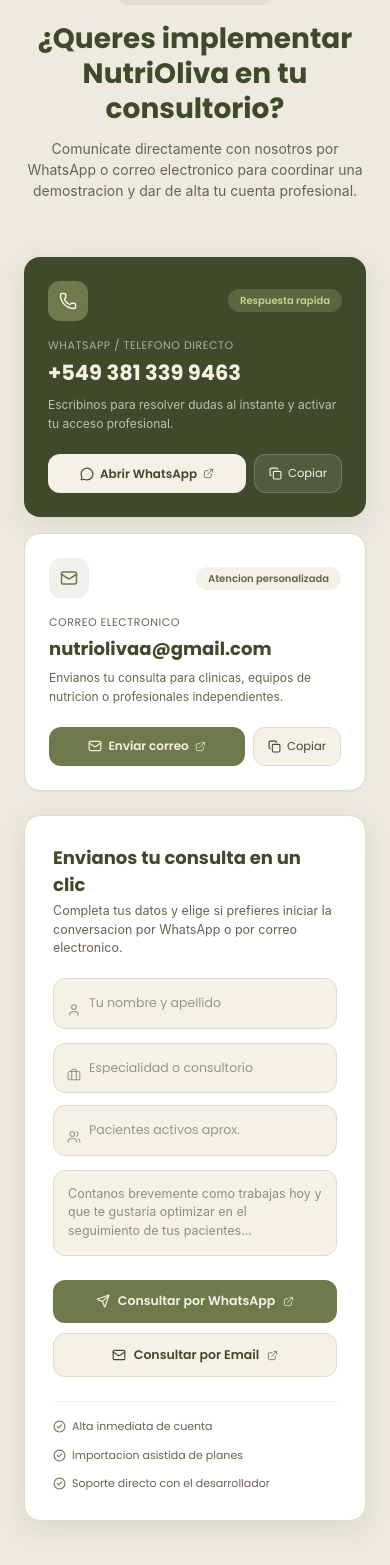
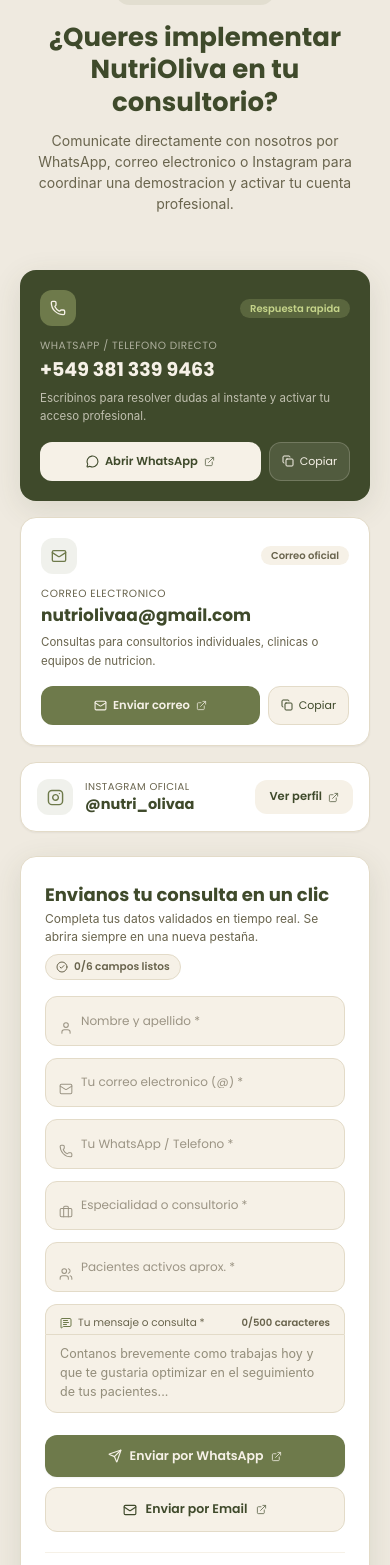
Before and after one commit to LautaroLeall/NutriOliva-Front, a React (Vite) app: page / in a window 390 px wide. Shown: the part 8763-10328 px from the top of the page. Built offline with nearby package versions, Linux system fonts and the light colour scheme; no server answers.

Commit message:
feat(landing-contacto): integrar tarjeta de Instagram @nutri_olivaa y conectar ContactFormCard

```diff
--- a/src/pages/landing/LandingPricing.jsx
+++ b/src/pages/landing/LandingPricing.jsx
@@ -1,4 +1,4 @@
-// LandingPricing.jsx — Seccion de Contacto Directo y Alta Profesional (reemplaza 100% a precios)
+// LandingPricing.jsx — Seccion de Contacto Directo y Alta Profesional (WhatsApp, Email e Instagram)
 
 import { useRef, useState } from "react";
 import { motion, useInView } from "framer-motion";
@@ -8,89 +8,48 @@ import {
   MessageCircle,
   Copy,
   Check,
-  Send,
-  User,
-  Users,
-  Briefcase,
-  CheckCircle2,
   ExternalLink,
 } from "lucide-react";
 import {
   ADMIN_EMAIL,
+  ADMIN_INSTAGRAM_HANDLE,
+  ADMIN_INSTAGRAM_URL,
   ADMIN_TELEFONO_DISPLAY,
   ADMIN_WHATSAPP,
-  buildEmailUrl,
   buildWhatsAppUrl,
-  openInNewTab,
+  getEmailLinkProps,
 } from "@/utils/contactLinks";
+import ContactFormCard from "./ContactFormCard";
 
-export const WHATSAPP_VENTAS = ADMIN_WHATSAPP; // "5493813399463"
-export const EMAIL_VENTAS = ADMIN_EMAIL; // "lautaroleal4@gmail.com"
+export const WHATSAPP_VENTAS = ADMIN_WHATSAPP;
+export const EMAIL_VENTAS = ADMIN_EMAIL;
 
-function ContactFloatingField({
-  label,
-  name,
-  value,
-  onChange,
-  icon: Icon,
-  type = "text",
-}) {
-  const [focused, setFocused] = useState(false);
-  const lifted = focused || (value && value.toString().length > 0);
-
+function InstagramIcon({ size = 18, className = "" }) {
   return (
-    <div className="relative">
-      <motion.div
-        animate={{
-          color: focused ? "#6E7A4B" : "#9B9484",
-          scale: focused ? 1.08 : 1,
-        }}
-        transition={{ duration: 0.15 }}
-        className="absolute left-3.5 top-1/2 -translate-y-1/2 pointer-events-none z-10"
-      >
-        <Icon size={14} strokeWidth={1.75} />
-      </motion.div>
-
-      <input
-        type={type}
-        name={name}
-        value={value}
-        onChange={onChange}
-        onFocus={() => setFocused(true)}
-        onBlur={() => setFocused(false)}
-        placeholder=""
-        className="w-full pl-9 pr-3.5 pt-[22px] pb-[7px] rounded-xl border border-cream-darker
-                  bg-[#F6F1E7] text-[13px] font-body text-olive-dark
-                    focus:outline-none focus:ring-2 focus:ring-olive/30 focus:border-olive/60 transition-all"
-      />
-
-      <motion.label
-        animate={{
-          top: lifted ? "6px" : "50%",
-          y: lifted ? "0%" : "-50%",
-          fontSize: lifted ? "9.5px" : "12.5px",
-          color: focused ? "#6E7A4B" : "#9B9484",
-        }}
-        transition={{ duration: 0.15, ease: "easeOut" }}
-        className="absolute left-9 right-3 font-display pointer-events-none leading-none truncate"
-      >
-        {label}
-      </motion.label>
-    </div>
+    <svg
+      xmlns="http://www.w3.org/2000/svg"
+      width={size}
+      height={size}
+      viewBox="0 0 24 24"
+      fill="none"
+      stroke="currentColor"
+      strokeWidth="2"
+      strokeLinecap="round"
+      strokeLinejoin="round"
+      className={className}
+      aria-hidden="true"
+    >
+      <rect width="20" height="20" x="2" y="2" rx="5" ry="5" />
+      <path d="M16 11.37A4 4 0 1 1 12.63 8 4 4 0 0 1 16 11.37z" />
+      <line x1="17.5" x2="17.51" y1="6.5" y2="6.5" />
+    </svg>
   );
 }
 
 export default function LandingPricing() {
   const ref = useRef(null);
   const inView = useInView(ref, { once: true, margin: "-60px" });
-
   const [copiedField, setCopiedField] = useState(null);
-  const [form, setForm] = useState({
-    nombre: "",
-    consultorio: "",
-    pacientes: "",
-    mensaje: "",
-  });
 
   function handleCopy(text, key) {
     navigator.clipboard?.writeText(text);
@@ -98,44 +57,14 @@ export default function LandingPricing() {
     setTimeout(() => setCopiedField(null), 2000);
   }
 
-  function handleChange(e) {
-    const { name, value } = e.target;
-    setForm((prev) => ({ ...prev, [name]: value }));
-  }
-
-  function construirTextoConsulta() {
-    const partes = [
-      "Hola Lautaro, me contacto desde el sitio web de NutriOliva.",
-      form.nombre.trim() ? `Nombre: ${form.nombre.trim()}` : null,
-      form.consultorio.trim()
-        ? `Especialidad / Consultorio: ${form.consultorio.trim()}`
-        : null,
-      form.pacientes.trim()
-        ? `Pacientes aprox.: ${form.pacientes.trim()}`
-        : null,
-      form.mensaje.trim()
-        ? `Consulta: ${form.mensaje.trim()}`
-        : "Me gustaria recibir informacion para implementar NutriOliva con mis pacientes.",
-    ].filter(Boolean);
-    return partes.join("\n");
-  }
-
-  function handleEnviarWhatsApp(e) {
-    e.preventDefault();
-    const url = buildWhatsAppUrl(WHATSAPP_VENTAS, construirTextoConsulta());
-    openInNewTab(url);
-  }
-
-  function handleEnviarEmail() {
-    const subject = `Consulta NutriOliva${form.nombre.trim() ? " — " + form.nombre.trim() : ""
-      }`;
-    const body = construirTextoConsulta();
-    const url = buildEmailUrl(EMAIL_VENTAS, subject, body);
-    openInNewTab(url);
-  }
+  const emailLinkProps = getEmailLinkProps(
+    ADMIN_EMAIL,
+    "Consulta sobre NutriOliva",
+    "Hola equipo de NutriOliva, me gustaria recibir informacion sobre la plataforma para mi consultorio."
+  );
 
   return (
-    <section id="contacto" ref={ref} className="py-24 px-6 bg-[#EFEAE0]">
+    <section id="contacto" ref={ref} className="py-24 px-5 sm:px-6 bg-[#EFEAE0]">
       <div className="max-w-5xl mx-auto">
         {/* Encabezado */}
         <motion.div
@@ -150,60 +79,60 @@ export default function LandingPricing() {
           >
             Contacto directo
           </span>
-          <h2 className="font-display font-bold text-olive-dark text-[28px] leading-tight">
+          <h2 className="font-display font-bold text-olive-dark text-[26px] sm:text-[28px] leading-tight">
             ¿Queres implementar NutriOliva en tu consultorio?
           </h2>
           <p className="text-muted text-[14px] mt-3 max-w-lg mx-auto">
-            Comunicate directamente con nosotros por WhatsApp o correo
-            electronico para coordinar una demostracion y dar de alta tu cuenta
-            profesional.
+            Comunicate directamente con nosotros por WhatsApp, correo
+            electronico o Instagram para coordinar una demostracion y activar tu
+            cuenta profesional.
           </p>
         </motion.div>
 
         <div className="grid grid-cols-1 lg:grid-cols-12 gap-6 items-stretch">
-          {/* Columna izquierda: Canales directos (WhatsApp y Email) */}
+          {/* Columna izquierda: Canales directos (WhatsApp, Email e Instagram) */}
           <div className="lg:col-span-5 flex flex-col justify-between gap-4">
             {/* Tarjeta WhatsApp */}
             <motion.div
               initial={{ opacity: 0, x: -24 }}
               animate={inView ? { opacity: 1, x: 0 } : {}}
               transition={{ duration: 0.55, delay: 0.1 }}
-              whileHover={{ y: -4 }}
-              className="bg-olive-dark text-cream rounded-2xl p-6 shadow-card flex flex-col justify-between"
+              whileHover={{ y: -3 }}
+              className="bg-olive-dark text-cream rounded-2xl p-5 shadow-card flex flex-col justify-between"
             >
               <div>
-                <div className="flex items-center justify-between mb-4">
-                  <span className="w-10 h-10 rounded-xl bg-olive flex items-center justify-center">
-                    <Phone size={18} className="text-cream" />
+                <div className="flex items-center justify-between mb-3">
+                  <span className="w-9 h-9 rounded-xl bg-olive flex items-center justify-center">
+                    <Phone size={16} className="text-cream" />
                   </span>
-                  <span className="px-3 py-1 rounded-full bg-[#C5D48A]/20 text-[#C5D48A] font-display text-[10px] font-semibold">
+                  <span className="px-2.5 py-0.5 rounded-full bg-[#C5D48A]/20 text-[#C5D48A] font-display text-[10px] font-semibold">
                     Respuesta rapida
                   </span>
                 </div>
 
-                <div className="font-display text-[11px] uppercase tracking-wider text-cream/60">
+                <div className="font-display text-[10.5px] uppercase tracking-wider text-cream/60">
                   WhatsApp / Telefono directo
                 </div>
-                <div className="font-display text-[21px] font-bold text-cream mt-1">
+                <div className="font-display text-[19px] font-bold text-cream mt-0.5">
                   {ADMIN_TELEFONO_DISPLAY}
                 </div>
-                <p className="text-[12px] text-cream/70 mt-1.5 leading-relaxed">
+                <p className="text-[11.5px] text-cream/70 mt-1 leading-relaxed">
                   Escribinos para resolver dudas al instante y activar tu acceso
                   profesional.
                 </p>
               </div>
 
-              <div className="flex gap-2 mt-5">
+              <div className="flex gap-2 mt-4">
                 <a
                   href={buildWhatsAppUrl(
                     ADMIN_WHATSAPP,
-                    "Hola Lautaro, quiero consultar por NutriOliva para mi consultorio."
+                    "Hola! Quiero consultar por NutriOliva para mi consultorio."
                   )}
                   target="_blank"
                   rel="noopener noreferrer"
-                  className="flex-1 py-2.5 px-4 rounded-xl bg-cream text-olive-dark font-display font-semibold text-[12px] flex items-center justify-center gap-1.5 hover:bg-cream-dark transition-colors"
+                  className="flex-1 py-2.5 px-3.5 rounded-xl bg-cream text-olive-dark font-display font-semibold text-[11.5px] flex items-center justify-center gap-1.5 hover:bg-cream-dark transition-colors"
                 >
-                  <MessageCircle size={14} />
+                  <MessageCircle size={13} />
                   <span>Abrir WhatsApp</span>
                   <ExternalLink size={11} className="opacity-75" />
                 </a>
@@ -211,15 +140,15 @@ export default function LandingPricing() {
                 <button
                   type="button"
                   onClick={() => handleCopy(ADMIN_TELEFONO_DISPLAY, "phone")}
-                  className="px-3.5 py-2.5 rounded-xl bg-cream/10 border border-cream/20 text-cream font-display text-[11.5px] flex items-center gap-1.5 hover:bg-cream/20 transition-colors cursor-pointer"
+                  className="px-3 py-2.5 rounded-xl bg-cream/10 border border-cream/20 text-cream font-display text-[11px] flex items-center gap-1.5 hover:bg-cream/20 transition-colors cursor-pointer"
                 >
                   {copiedField === "phone" ? (
                     <>
-                      <Check size={13} className="text-[#C5D48A]" /> Copiado
+                      <Check size={12} className="text-[#C5D48A]" /> Copiado
                     </>
                   ) : (
                     <>
-                      <Copy size={13} /> Copiar
+                      <Copy size={12} /> Copiar
                     </>
                   )}
                 </button>
@@ -230,44 +159,38 @@ export default function LandingPricing() {
             <motion.div
               initial={{ opacity: 0, x: -24 }}
               animate={inView ? { opacity: 1, x: 0 } : {}}
-              transition={{ duration: 0.55, delay: 0.2 }}
-              whileHover={{ y: -4 }}
-              className="bg-white border border-cream-darker text-olive-dark rounded-2xl p-6 shadow-sm flex flex-col justify-between"
+              transition={{ duration: 0.55, delay: 0.18 }}
+              whileHover={{ y: -3 }}
+              className="bg-white border border-cream-darker text-olive-dark rounded-2xl p-5 shadow-sm flex flex-col justify-between"
             >
               <div>
-                <div className="flex items-center justify-between mb-4">
-                  <span className="w-10 h-10 rounded-xl bg-olive/10 flex items-center justify-center">
-                    <Mail size={18} className="text-olive" />
+                <div className="flex items-center justify-between mb-3">
+                  <span className="w-9 h-9 rounded-xl bg-olive/10 flex items-center justify-center">
+                    <Mail size={16} className="text-olive" />
                   </span>
-                  <span className="px-3 py-1 rounded-full bg-cream text-muted font-display text-[10px] font-semibold">
-                    Atencion personalizada
+                  <span className="px-2.5 py-0.5 rounded-full bg-cream text-muted font-display text-[10px] font-semibold">
+                    Correo oficial
                   </span>
                 </div>
 
-                <div className="font-display text-[11px] uppercase tracking-wider text-muted">
+                <div className="font-display text-[10.5px] uppercase tracking-wider text-muted">
                   Correo electronico
                 </div>
-                <div className="font-display text-[18px] font-bold text-olive-dark mt-1 break-all">
+                <div className="font-display text-[17px] font-bold text-olive-dark mt-0.5 break-all">
                   {ADMIN_EMAIL}
                 </div>
-                <p className="text-[12px] text-muted mt-1.5 leading-relaxed">
-                  Envianos tu consulta para clinicas, equipos de nutricion o
-                  profesionales independientes.
+                <p className="text-[11.5px] text-muted mt-1 leading-relaxed">
+                  Consultas para consultorios individuales, clinicas o equipos
+                  de nutricion.
                 </p>
               </div>
 
-              <div className="flex gap-2 mt-5">
+              <div className="flex gap-2 mt-4">
                 <a
-                  href={buildEmailUrl(
-                    ADMIN_EMAIL,
-                    "Consulta sobre NutriOliva",
-                    "Hola Lautaro, me gustaria recibir informacion sobre NutriOliva para mi consultorio."
-                  )}
-                  target="_blank"
-                  rel="noopener noreferrer"
-                  className="flex-1 py-2.5 px-4 rounded-xl bg-olive text-cream font-display font-semibold text-[12px] flex items-center justify-center gap-1.5 hover:bg-olive-deep transition-colors"
+                  {...emailLinkProps}
+                  className="flex-1 py-2.5 px-3.5 rounded-xl bg-olive text-cream font-display font-semibold text-[11.5px] flex items-center justify-center gap-1.5 hover:bg-olive-deep transition-colors"
                 >
-                  <Mail size={14} />
+                  <Mail size={13} />
                   <span>Enviar correo</span>
                   <ExternalLink size={11} className="opacity-80" />
                 </a>
@@ -275,123 +198,57 @@ export default function LandingPricing() {
                 <button
                   type="button"
                   onClick={() => handleCopy(ADMIN_EMAIL, "email")}
-                  className="px-3.5 py-2.5 rounded-xl bg-cream border border-cream-darker text-olive-dark font-display text-[11.5px] flex items-center gap-1.5 hover:bg-cream-darker transition-colors cursor-pointer"
+                  className="px-3 py-2.5 rounded-xl bg-cream border border-cream-darker text-olive-dark font-display text-[11px] flex items-center gap-1.5 hover:bg-cream-darker transition-colors cursor-pointer"
                 >
                   {copiedField === "email" ? (
                     <>
-                      <Check size={13} className="text-olive" /> Copiado
+                      <Check size={12} className="text-olive" /> Copiado
                     </>
                   ) : (
                     <>
-                      <Copy size={13} /> Copiar
+                      <Copy size={12} /> Copiar
                     </>
                   )}
                 </button>
               </div>
             </motion.div>
+
+            {/* Tarjeta Instagram Oficial */}
+            <motion.div
+              initial={{ opacity: 0, x: -24 }}
+              animate={inView ? { opacity: 1, x: 0 } : {}}
+              transition={{ duration: 0.55, delay: 0.25 }}
+              whileHover={{ y: -3 }}
+              className="bg-white border border-cream-darker text-olive-dark rounded-2xl p-4 shadow-sm flex items-center justify-between gap-3"
+            >
+              <div className="flex items-center gap-3 min-w-0">
+                <span className="w-9 h-9 rounded-xl bg-olive/10 text-olive flex items-center justify-center flex-shrink-0">
+                  <InstagramIcon size={17} />
+                </span>
+                <div className="min-w-0">
+                  <div className="font-display text-[10px] uppercase tracking-wider text-muted">
+                    Instagram oficial
+                  </div>
+                  <div className="font-display text-[14.5px] font-bold text-olive-dark truncate">
+                    {ADMIN_INSTAGRAM_HANDLE}
+                  </div>
+                </div>
+              </div>
+
+              <a
+                href={ADMIN_INSTAGRAM_URL}
+                target="_blank"
+                rel="noopener noreferrer"
+                className="py-2 px-3.5 rounded-xl bg-cream hover:bg-olive hover:text-cream text-olive-dark font-display font-semibold text-[11.5px] flex items-center gap-1.5 transition-colors flex-shrink-0"
+              >
+                <span>Ver perfil</span>
+                <ExternalLink size={11} className="opacity-75" />
+              </a>
+            </motion.div>
           </div>
 
-          {/* Columna derecha: Formulario directo para armar el mensaje */}
-          <motion.div
-            initial={{ opacity: 0, x: 24 }}
-            animate={inView ? { opacity: 1, x: 0 } : {}}
-            transition={{ duration: 0.6, delay: 0.25 }}
-            className="lg:col-span-7 bg-white border border-cream-darker rounded-2xl p-7 shadow-card flex flex-col justify-between"
-          >
-            <div>
-              <div className="mb-5">
-                <h3 className="font-display font-bold text-olive-dark text-[18px]">
-                  Envianos tu consulta en un clic
-                </h3>
-                <p className="text-muted text-[12.5px] mt-1">
-                  Completa tus datos y elige si prefieres iniciar la
-                  conversacion por WhatsApp o por correo electronico.
-                </p>
-              </div>
-
-              <form onSubmit={handleEnviarWhatsApp} className="space-y-3.5">
-                <ContactFloatingField
-                  label="Tu nombre y apellido"
-                  name="nombre"
-                  icon={User}
-                  value={form.nombre}
-                  onChange={handleChange}
-                />
-
-                <div className="grid grid-cols-1 sm:grid-cols-2 gap-3">
-                  <ContactFloatingField
-                    label="Especialidad o consultorio"
-                    name="consultorio"
-                    icon={Briefcase}
-                    value={form.consultorio}
-                    onChange={handleChange}
-                  />
-
-                  <ContactFloatingField
-                    label="Pacientes activos aprox."
-                    name="pacientes"
-                    icon={Users}
-                    value={form.pacientes}
-                    onChange={handleChange}
-                  />
-                </div>
-
-                <div>
-                  <textarea
-                    name="mensaje"
-                    rows={3}
-                    value={form.mensaje}
-                    onChange={handleChange}
-                    placeholder="Contanos brevemente como trabajas hoy y que te gustaria optimizar en el seguimiento de tus pacientes..."
-                    className="w-full p-3.5 rounded-xl border border-cream-darker bg-[#F6F1E7]
-                                text-[12.5px] font-body text-olive-dark placeholder:text-muted/70
-                                focus:outline-none focus:ring-2 focus:ring-olive/30 focus:border-olive/60 transition-all resize-none"
-                  />
-                </div>
-
-                <div className="grid grid-cols-1 sm:grid-cols-2 gap-2.5 pt-1">
-                  <motion.button
-                    type="submit"
-                    whileHover={{ scale: 1.02 }}
-                    whileTap={{ scale: 0.98 }}
-                    className="py-3 px-4 rounded-xl bg-olive text-cream font-display font-semibold text-[12.5px]
-                                flex items-center justify-center gap-2 hover:bg-olive-deep transition-colors cursor-pointer"
-                  >
-                    <Send size={14} />
-                    <span>Consultar por WhatsApp</span>
-                    <ExternalLink size={11} className="opacity-80" />
-                  </motion.button>
-
-                  <motion.button
-                    type="button"
-                    whileHover={{ scale: 1.02 }}
-                    whileTap={{ scale: 0.98 }}
-                    onClick={handleEnviarEmail}
-                    className="py-3 px-4 rounded-xl bg-cream border border-cream-darker text-olive-dark font-display font-semibold text-[12.5px]
-                                flex items-center justify-center gap-2 hover:bg-cream-darker transition-colors cursor-pointer"
-                  >
-                    <Mail size={14} />
-                    <span>Consultar por Email</span>
-                    <ExternalLink size={11} className="opacity-70" />
-                  </motion.button>
-                </div>
-              </form>
-            </div>
-
-            {/* Puntos de acompanamiento */}
-            <div className="mt-6 pt-4 border-t border-cream flex flex-wrap items-center justify-between gap-3 text-[11px] font-display text-muted">
-              {[
-                "Alta inmediata de cuenta",
-                "Importacion asistida de planes",
-                "Soporte directo con el desarrollador",
-              ].map((item) => (
-                <span key={item} className="inline-flex items-center gap-1.5">
-                  <CheckCircle2 size={13} className="text-olive" />
-                  {item}
-                </span>
-              ))}
-            </div>
-          </motion.div>
+          {/* Columna derecha: Formulario con validaciones en tiempo real */}
+          <ContactFormCard inView={inView} />
         </div>
       </div>
     </section>
```
